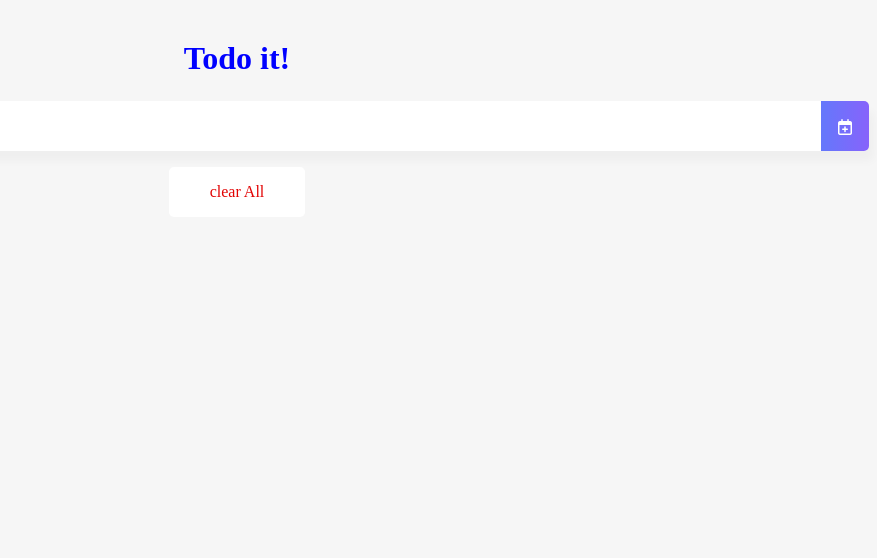
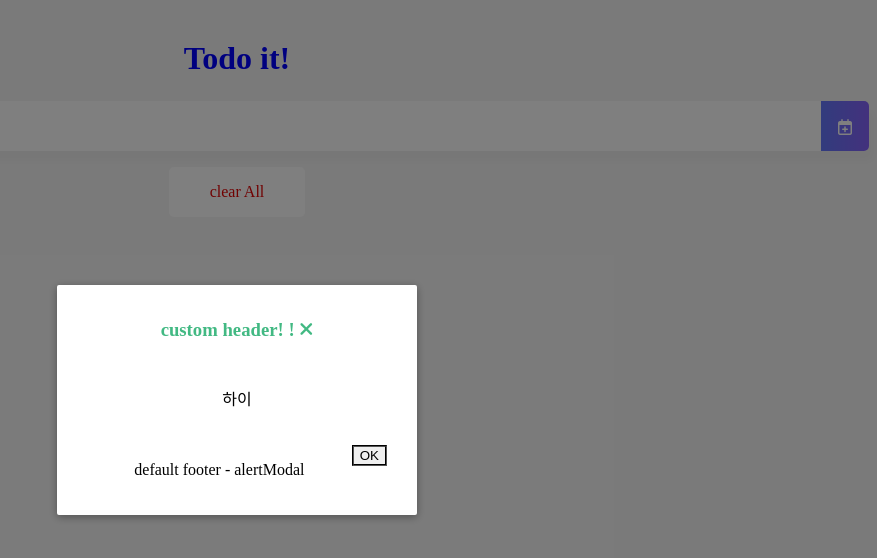
Before and after one commit to mincheolkk/vue-Intermediate, a Vue app: page / in a window 1280 px wide. Both pictures are taken after a click on the element 1248 px from the left and 126 px from the top of the page. Shown: the top 558 px of the page, without its empty margins (403-1280 px from the left). Built offline with nearby package versions, Linux system fonts and the light colour scheme.

Commit message:
modal 추가 , 트랜지션 효과 추가

```diff
--- a/src/components/TodoInput.vue
+++ b/src/components/TodoInput.vue
@@ -5,13 +5,27 @@
         <span class="addContainer" @click="addTodo">
             <i class="far fa-calendar-plus addBtn"></i>
         </span>
+
+        <Modal :show="showModal" @close="showModal = false">
+            <template #header>
+                <h3>custom header! !
+                    <i class="closeModalBtn fas fa-times" @click="showModal = false"></i>
+                </h3>
+            </template>
+            <template #body>
+                하이
+            </template>
+        </Modal>
     </div>
 </template>
 <script>
+import Modal from './common/AlertModal.vue'
+
 export default {
     data: function() {
         return {
-            newTodoItem: ""
+            newTodoItem: "",
+            showModal: false
         }
     },
     methods: {
@@ -19,6 +33,9 @@ export default {
             if (this.newTodoItem !== '') {
                 this.$emit('addTodoItem', this.newTodoItem);
                 this.clearInput();
+            } else {
+                console.log(this.showModal)
+                this.showModal = !this.showModal;
             }
         },
         clearInput: function() {
@@ -26,6 +43,9 @@ export default {
             this.newTodoItem = '';
         }
     },
+    components :{
+        Modal: Modal
+    }
 
 }
 </script>
@@ -56,5 +76,7 @@ input:focus {
     color: white;
     vertical-align: middle;
 }
-
+.closeModalBtn {
+    color: #42b983;
+}
 </style>
--- a/src/components/TodoList.vue
+++ b/src/components/TodoList.vue
@@ -1,15 +1,15 @@
 <template>
     <div>
-        <ul>
+        <TransitionGroup tag="ul" name="fade" class="container">
                 <li v-for="(todoItem, index) in propsdata" v-bind:key="todoItem.item" class="shadow">
                     <i class="checkBtn fas fa-check" v-bind:class="{checkBtnCompleted: todoItem.completed}"
                         v-on:click="toggleComplete(todoItem, index)"></i>
                     <span v-bind:class="{textCompleted: todoItem.completed}">{{todoItem.item}}</span>
                     <span class="removeBtn" @click="removeTodo(todoItem, index)">
-                    <i class="fas fa-trash-alt"></i>
+                        <i class="removeBtn fas fa-trash-alt"></i>
                     </span>
                 </li>
-        </ul>
+        </TransitionGroup>
     </div>
 </template>
 <script>
@@ -59,4 +59,38 @@ li {
     margin-left: auto;
     color: #de4343;
 }
+
+/* 리스트 아이템 트랜지션 효과 */
+.container {
+  position: relative;
+  padding: 0;
+}
+
+.item {
+  width: 100%;
+  height: 30px;
+  background-color: #f3f3f3;
+  border: 1px solid #666;
+  box-sizing: border-box;
+}
+
+/* 1. declare transition */
+.fade-move,
+.fade-enter-active,
+.fade-leave-active {
+  transition: all 0.5s cubic-bezier(0.55, 0, 0.1, 1);
+}
+
+/* 2. declare enter from and leave to state */
+.fade-enter-from,
+.fade-leave-to {
+  opacity: 0;
+  transform: scaleY(0.01) translate(30px, 0);
+}
+
+/* 3. ensure leaving items are taken out of layout flow so that moving
+      animations can be calculated correctly. */
+.fade-leave-active {
+  position: absolute;
+}
 </style>
--- /dev/null
+++ b/src/components/common/AlertModal.vue
@@ -0,0 +1,109 @@
+<template>
+  <Transition name="modal">
+    <div v-if="show" class="modal-mask">
+      <div class="modal-wrapper">
+        <div class="modal-container">
+
+          <div class="modal-header">
+            <slot name="header">
+              경고
+              <i class="fas fa-times"></i>
+            </slot>
+
+          </div>
+
+          <div class="modal-body">
+            <slot name="body">
+              default body
+            </slot>
+          </div>
+
+          <div class="modal-footer">
+            <slot name="footer">
+              default footer - alertModal
+              <button
+                class="modal-default-button"
+                @click="$emit('close')">
+                OK
+              </button>
+            </slot>
+          </div>
+
+        </div>
+      </div>
+    </div>
+  </Transition>
+</template>
+
+<script>
+export default {
+  props: {
+    show: Boolean
+  }
+}
+</script>
+
+<style>
+.modal-mask {
+  position: fixed;
+  z-index: 9998;
+  top: 0;
+  left: 0;
+  width: 100%;
+  height: 100%;
+  background-color: rgba(0, 0, 0, 0.5);
+  display: table;
+  transition: opacity 0.3s ease;
+}
+
+.modal-wrapper {
+  display: table-cell;
+  vertical-align: middle;
+}
+
+.modal-container {
+  width: 300px;
+  margin: 0px auto;
+  padding: 20px 30px;
+  background-color: #fff;
+  border-radius: 2px;
+  box-shadow: 0 2px 8px rgba(0, 0, 0, 0.33);
+  transition: all 0.3s ease;
+}
+
+.modal-header h3 {
+  margin-top: 0;
+  color: #42b983;
+}
+
+.modal-body {
+  margin: 20px 0;
+}
+
+.modal-default-button {
+  float: right;
+}
+
+/*
+ * The following styles are auto-applied to elements with
+ * transition="modal" when their visibility is toggled
+ * by Vue.js.
+ *
+ * You can easily play with the modal transition by editing
+ * these styles.
+ */
+
+.modal-enter-from {
+  opacity: 0;
+}
+
+.modal-leave-to {
+  opacity: 0;
+}
+
+.modal-enter-from .modal-container,
+.modal-leave-to .modal-container {
+  -webkit-transform: scale(1.1);
+  transform: scale(1.1);
+}
+</style>
```
Lines whose indentation alone changed are shown as unchanged.
